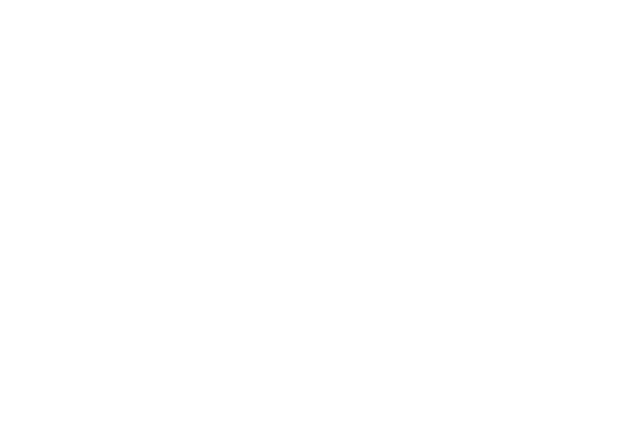
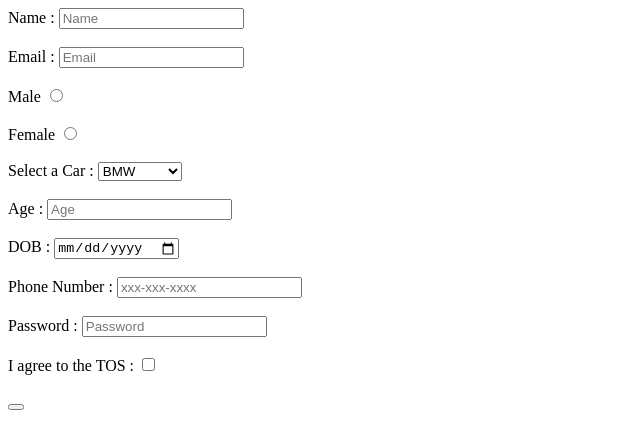
Before and after one commit to acciojob/signup-form-car-rd1476453, a website: page main.html in a window 1280 px wide. Shown: the whole page, without its empty margins (0-640 px from the left). Drawn offline with Linux system fonts and the light colour scheme.

Commit message:
created a submission

```diff
--- a/main.html
+++ b/main.html
@@ -8,6 +8,44 @@
 
 <body>
 	<!-- the entire body must be written by student -->
+	<form method="post">
+		<label for="name">Name : </label>
+		<input type="text" id="name" placeholder="Name" required>
+		<br/><br/>
+		<label for="email">Email : </label>
+		<input type="email" id="email" placeholder="Email" required>
+		<br/><br/>
+		<label for="gender_m">Male</label>
+		<input type="radio" id="gender_m" value="gender_m" name="gender" required>
+		<br/><br/>
+		<label for="gender_f">Female</label>
+		<input type="radio" id="gender_f" value="gender_f" name="gender" required>
+		<br/><br/>
+		<label for="cars">Select a Car : </label>
+		<select placeholder="--Please choose an option--" id="cars" required>
+			<option>BMW</option>
+			<option>AUDI</option>
+			<option>SCORPIO</option>
+		</select>
+		<br/><br/>
+		<label for="age">Age : </label>
+		<input type="number" id="age" placeholder="Age" required>
+		<br/><br/>
+		<label for="dob">DOB : </label>
+		<input type="date" id="dob" required>
+		<br/><br/>
+		<label for="tel">Phone Number : </label>
+		<input type="tel" id="tel" placeholder="xxx-xxx-xxxx">
+		<br/><br/>
+		<label for="password">Password : </label>
+		<input type="password" id="password" placeholder="Password" required>
+		<br/><br/>
+		<label for="tos">I agree to the TOS : </label>
+		<input type="checkbox" id="tos" required>
+		<br/><br/>
+		<button type="submit">
+	</form>
+
     <script type="text/javascript" src="./script.js">
 </script>
 
```
